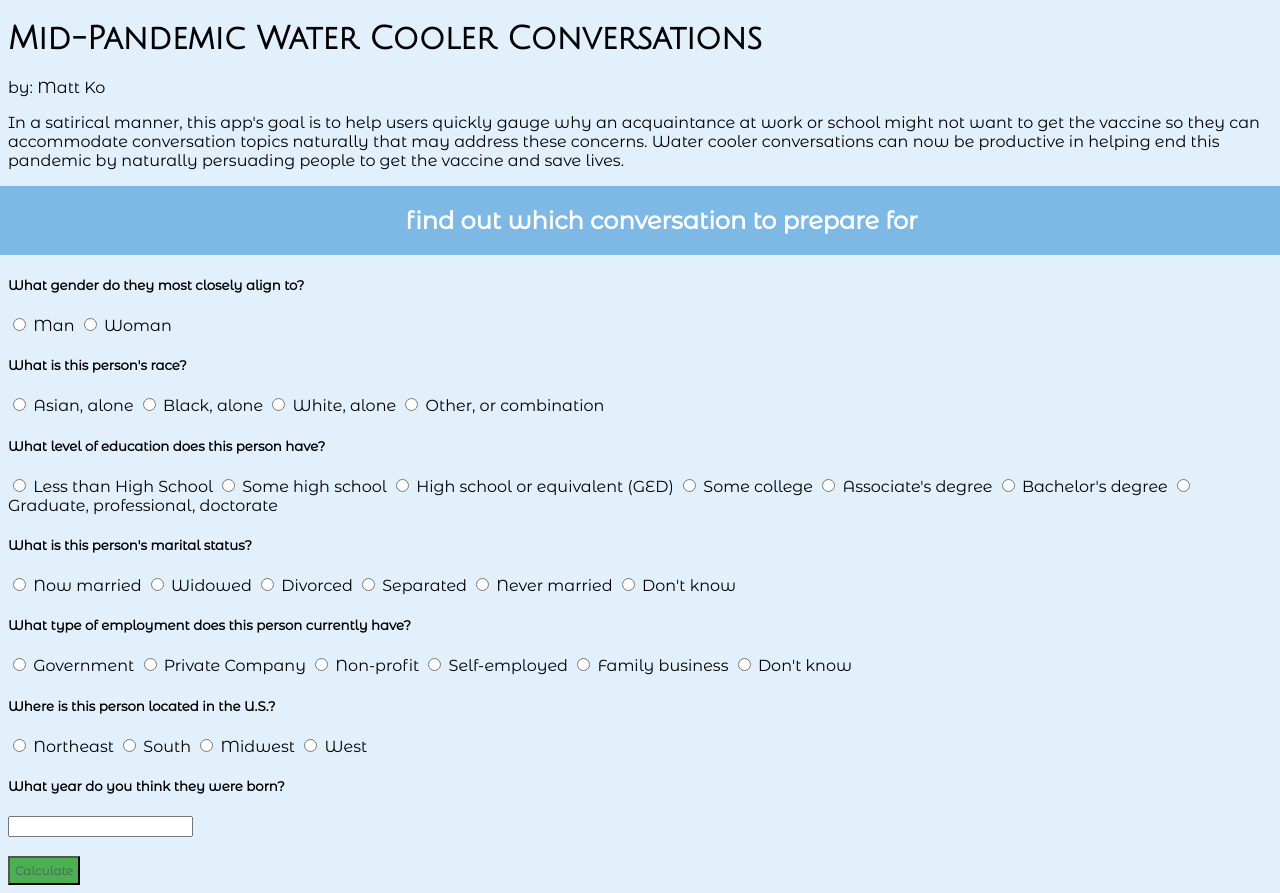
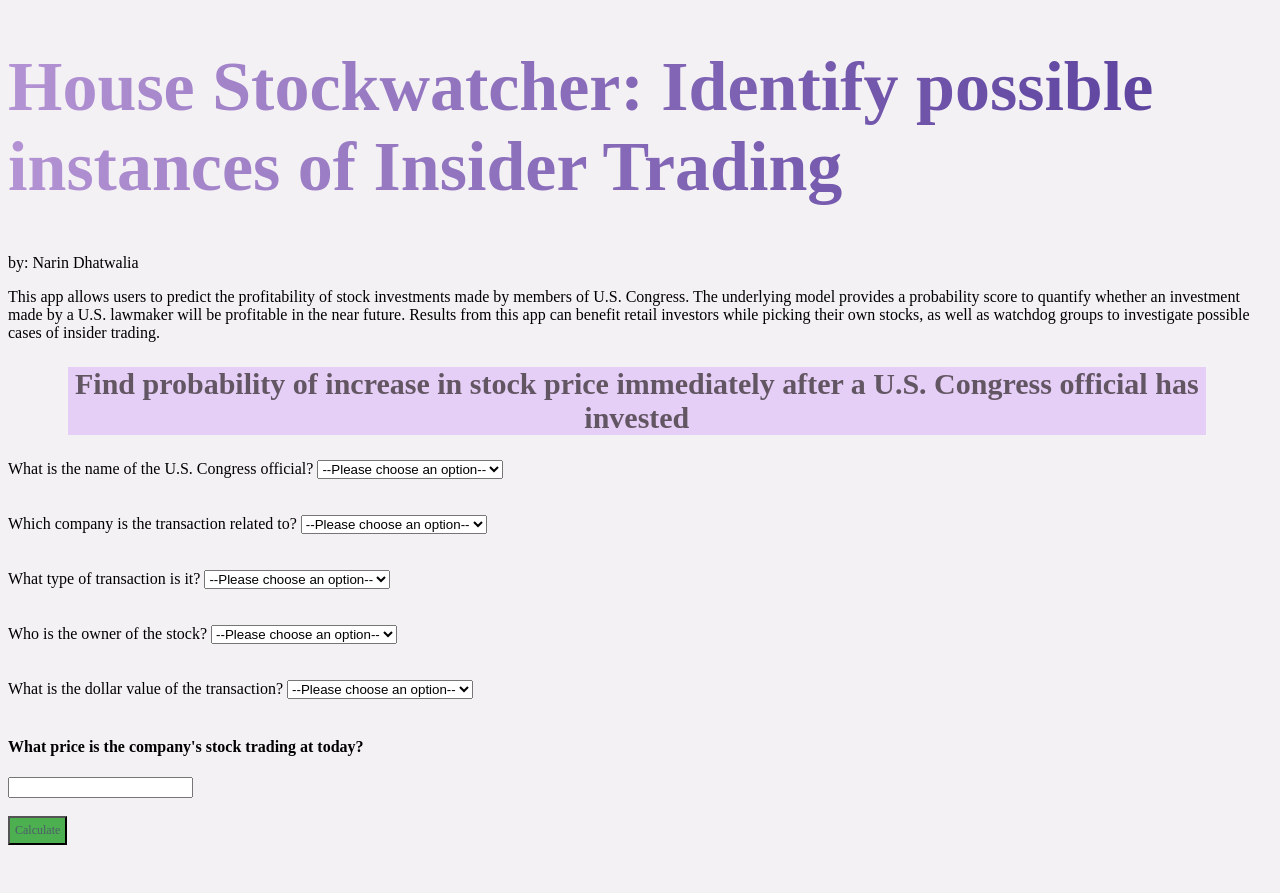
Before and after one commit to MSIA/2022-msia423-Dhatwalia-Narin-project, a Flask app: page / in a window 1280 px wide; the page is wider, and only the part inside the window is pictured. After the commit the page ends 845 px from the top of that part, so only its background shows below. Run offline with Flask 2, Linux system fonts and the light colour scheme; parts of the project's set-up code (start-up, migrations or seed data) failed here and were passed over; some web fonts are replaced.

Commit message:
Add html/css static and templates files

```diff
--- a/app.py
+++ b/app.py
@@ -42,30 +42,39 @@ def home():
 
     if request.method == "POST":
         try:
-            gender = int(request.form["gender"])
-            race = int(request.form["race"])
-            educ = int(request.form["education"])
-            marital = int(request.form["ms"])
-            work = int(request.form["work"])
-            region = int(request.form["region"])
-            cat_vars = [gender, race, educ, marital, work, region]
-            year = int(request.form["year"])
-            prediction = predict_ind(model, enc, cat_vars, year)
-            top3 = np.argsort(prediction)[::-1]  # Gets indices sorted array descending
-            top3 = top3[:3]  # Gets top 3 highest probabilities indexes
-            top3_probs = [np.round(prediction[i], 2) for i in top3]  # Gets top 3 highest probabilities
-            url_for_post = url_for('response_page', class1=top3[0], class2=top3[1],
-                                   class3=top3[2], prob1=top3_probs[0],
-                                   prob2=top3_probs[1], prob3=top3_probs[2])
+            representative = str(request.form["representative"])
+            ticker = str(request.form["ticker"])
+            owner = str(request.form["owner"])
+            type_trans = str(request.form["type"])
+            amount = str(request.form["amount"])
+            cat_vars = [owner, ticker, type_trans, amount, representative]
+            trans_price = float(request.form["trans_price"])
+            prediction = predict_ind(model, enc, cat_vars, trans_price)
+            #print(representative)
+            #print(ticker)
+            #print(owner)
+            #print(type_trans)
+            #print(amount)
+            print(cat_vars)
+            #top3 = np.argsort(prediction)[::-1]  # Gets indices sorted array descending
+            #top3 = top3[:3]  # Gets top 3 highest probabilities indexes
+            #top3_probs = [np.round(prediction[i], 2) for i in top3]  # Gets top 3 highest probabilities
+            #url_for_post = url_for('response_page', class1=top3[0], class2=top3[1],
+            #                       class3=top3[2], prob1=top3_probs[0],
+            #                       prob2=top3_probs[1], prob3=top3_probs[2])
+            url_for_post = url_for('response_page', prob1=prediction)
             logger.info("Prediction submitted from form")
             return redirect(url_for_post)
         except Exception as error:
             logger.error("Error page returned with error: %s", error)
             return render_template('error.html')
 
-@app.route("/response.html/<class1>/<class2>/<class3>/<prob1>/<prob2>/<prob3>",
-           methods=['GET', 'POST'])
-def response_page(class1, class2, class3, prob1, prob2, prob3):
+#@app.route("/response.html/<class1>/<class2>/<class3>/<prob1>/<prob2>/<prob3>",
+#           methods=['GET', 'POST'])
+@app.route("/response.html/<prob1>",
+            methods=['GET', 'POST'])
+#def response_page(class1, class2, class3, prob1, prob2, prob3):
+def response_page(prob1):
     '''Page that displays model predictions and sql table with additional info
     Args:
         class1 (str): number indicating predicted reason number one
@@ -79,12 +88,14 @@ def response_page(class1, class2, class3, prob1, prob2, prob3):
     '''
     if request.method == "GET":
         try:
-            response = response_manager.session.query(Transaction)\
-                                       .filter(Transaction.output.in_([int(class1), int(class2), int(class3)]))
-            probs = [prob1, prob2, prob3]
+            #response = response_manager.session.query(Transaction)\
+            #                           .filter(Transaction.output.in_([int(class1), int(class2), int(class3)]))
+            #probs = [prob1, prob2, prob3]
+            probs = [prob1]
             logger.info("Response page requested")
-            return render_template('response.html', responses=response,
-                                   probabilities=probs)
+            #return render_template('response.html', responses=response,
+            #                      probabilities=probs)
+            return render_template('response.html',  probabilities=probs)
         except Exception as error:
             logger.error("Error getting page: %s", error)
             logger.debug("Make sure to fill entire form")
--- a/app/static/basic.css
+++ b/app/static/basic.css
@@ -4,8 +4,8 @@
 body {
   height: 100%;
   -webkit-font-smoothing: antialiased;
-  font-family: Montserrat Alternates;
-  background-color:#e2f0fb;
+  font-family: "Times New Roman", Times, serif;
+  background-color:#ede8ee91;
 }
 .percentage {
   display: inline-block;
@@ -18,22 +18,29 @@ body {
   vertical-align: top;
 }
 h1 {
-  font-family: Julius Sans One
+  font-size: 70px;
+  font-weight: 600;
+  background-image: linear-gradient(to left, #553c9a, #b393d3);
+  color: transparent;
+  background-clip: text;
+  -webkit-background-clip: text;
 }
 .break{
-  width:105%;
-  height: 25%;
-  background-color:#7EB9E6;
-  margin-left:-10px;
-  display: inline-block;
+  width:90%;
+  height: 55%;
+  background-color:#e5cff7;
+  margin-left:60px;
+  display: block;
   text-align: center;
-  color: white;
+  color: rgba(32, 23, 23, 0.658);
+  font-size: 20px;
+  font-weight: 400;
 }
 .button {
   background-color: #4CAF50;
   color: #4D5D69;
   padding: 5px;
-  font-family: Montserrat Alternates;
+  font-family: "Times New Roman", Times, serif;
   text-align: center;
   text-decoration: none;
   display: inline-block;
--- a/app/templates/error.html
+++ b/app/templates/error.html
@@ -7,7 +7,7 @@
 
 <body>
     <h3>
-         <a href = "{{ url_for('home') }}">Mid-Pandemic App</a>
+         <a href = "{{ url_for('home') }}">Stockwatcher App</a>
     </h3>
 
     <div class="alert alert-danger" role="alert">
--- a/app/templates/index.html
+++ b/app/templates/index.html
@@ -3,100 +3,99 @@
 <head>
     <meta charset="UTF-8">
     <link href="static/basic.css" rel="stylesheet">
-    <link rel="shortcut icon" href="static/icon.ico">
 </head>
 
 <body>
   <div class="title">
     <h1>
-      Mid-Pandemic Water Cooler Conversations
+      House Stockwatcher: Identify possible instances of Insider Trading
     </h1>
-    <p>by: Matt Ko</p>
+    <p>by: Narin Dhatwalia</p>
     <p>
-       In a satirical manner, this app's goal is to help users quickly gauge why
-       an acquaintance at work or school might not want to get the vaccine so
-       they can accommodate conversation topics naturally that may address these
-       concerns. Water cooler conversations can now be productive in helping end
-       this pandemic by naturally persuading people to get the vaccine and save lives.
+      This app allows users to predict the profitability of stock investments made
+      by members of U.S. Congress. The underlying model provides a probability score
+      to quantify whether an investment made by a U.S. lawmaker will be profitable in the near future.
+      Results from this app can benefit retail investors while picking their own stocks,
+      as well as watchdog groups to investigate possible cases of insider trading.
     </p>
   </div>
   <div class="break">
-    <h2>find out which conversation to prepare for</h2>
+    <h2>Find probability of increase in stock price immediately after a U.S. Congress official has invested</h2>
   </div>
   <div class="app">
+
     <form action="{{ url_for('home') }}" method=post class=form>
-      <h5>What gender do they most closely align to?</h5>
-      <input type="radio" name="gender" id="man" value="1">
-      <label for="male">Man</label>
-      <input type="radio" name="gender" id="woman" value="2">
-      <label for="female">Woman</label>
+
+      <label for="representative-select">What is the name of the U.S. Congress official?</label>
+      <select name="representative" id="representative-select">
+         <option value="">--Please choose an option--</option>
+         <option value="Hon_Alan_S_Lowenthal">Alan S Lowenthal</option>
+         <option value="Hon_Dean_Phillips">Dean Phillips</option>
+         <option value="Hon_Donald_Sternoff_Beyer">Donald Sternoff Beyer</option>
+         <option value="Hon_Gilbert_Cisneros">Gilbert Cisneros</option>
+         <option value="Hon_Josh_Gottheimer">Josh Gottheimer</option>
+         <option value="Hon_Kevin_Hern">Kevin Hern</option>
+         <option value="Hon_Kurt_Schrader">Kurt Schrader</option>
+         <option value="Hon_Michael_T_McCaul">Michael T McCaul</option>
+         <option value="Hon_Nancy_Pelosi">Nancy Pelosi</option>
+         <option value="Hon_Rohit_Khanna">Rohit Khanna</option>
+      </select>
       <br>
-      <h5>What is this person's race?</h5>
-      <input type="radio" name="race" id="asian" value="3">
-      <label for="asian">Asian, alone</label>
-      <input type="radio" name="race" id="black" value="2">
-      <label for="black">Black, alone</label>
-      <input type="radio" name="race" id="white" value="1">
-      <label for="white">White, alone</label>
-      <input type="radio" name="race" id="other" value="2">
-      <label for="other">Other, or combination</label>
       <br>
-      <h5>What level of education does this person have?</h5>
-      <input type="radio" name="education" id="one" value="1">
-      <label for="one">Less than High School</label>
-      <input type="radio" name="education" id="two" value="2">
-      <label for="two">Some high school</label>
-      <input type="radio" name="education" id="three" value="3">
-      <label for="three">High school or equivalent (GED)</label>
-      <input type="radio" name="education" id="four" value="4">
-      <label for="four">Some college</label>
-      <input type="radio" name="education" id="five" value="5">
-      <label for="five">Associate's degree</label>
-      <input type="radio" name="education" id="six" value="6">
-      <label for="other">Bachelor's degree</label>
-      <input type="radio" name="education" id="seven" value="7">
-      <label for="seven">Graduate, professional, doctorate</label>
       <br>
-      <h5>What is this person's marital status?</h5>
-      <input type="radio" name="ms" id="one" value="1">
-      <label for="one">Now married</label>
-      <input type="radio" name="ms" id="two" value="2">
-      <label for="two">Widowed</label>
-      <input type="radio" name="ms" id="three" value="3">
-      <label for="three">Divorced</label>
-      <input type="radio" name="ms" id="four" value="4">
-      <label for="four">Separated</label>
-      <input type="radio" name="ms" id="five" value="5">
-      <label for="five">Never married</label>
-      <input type="radio" name="ms" id="six" value="0">
-      <label for="six">Don't know</label>
+      <label for="ticker-select">Which company is the transaction related to?</label>
+      <select name="ticker" id="ticker-select">
+         <option value="">--Please choose an option--</option>
+         <option value="AAPL">Apple</option>
+         <option value="AMZN">Amazon</option>
+         <option value="FB">Facebook</option>
+         <option value="MSFT">Microsoft</option>
+         <option value="NTAP">NetApp</option>
+         <option value="NVDA">NVIDIA</option>
+         <option value="RUN">Sunrun</option>
+         <option value="TSLA">Tesla</option>
+      </select>
       <br>
-      <h5>What type of employment does this person currently have?</h5>
-      <input type="radio" name="work" id="one" value="1">
-      <label for="one">Government</label>
-      <input type="radio" name="work" id="two" value="2">
-      <label for="two">Private Company</label>
-      <input type="radio" name="work" id="three" value="3">
-      <label for="three">Non-profit</label>
-      <input type="radio" name="work" id="four" value="4">
-      <label for="four">Self-employed</label>
-      <input type="radio" name="work" id="five" value="5">
-      <label for="five">Family business</label>
-      <input type="radio" name="work" id="six" value="0">
-      <label for="six">Don't know</label>
       <br>
-      <h5>Where is this person located in the U.S.?</h5>
-      <input type="radio" name="region" id="one" value="1">
-      <label for="one">Northeast</label>
-      <input type="radio" name="region" id="two" value="2">
-      <label for="two">South</label>
-      <input type="radio" name="region" id="three" value="3">
-      <label for="three">Midwest</label>
-      <input type="radio" name="region" id="four" value="4">
-      <label for="four">West</label>
       <br>
-      <h5>What year do you think they were born?</h5>
-      <input type="text" name="year" value="">
+      <label for="type-select">What type of transaction is it?</label>
+      <select name="type" id="type-select">
+         <option value="">--Please choose an option--</option>
+         <option value="purchase">Purchase</option>
+         <option value="sale_full">Full Sale</option>
+         <option value="sale_partial">Partial Sale</option>
+      </select>
+      <br>
+      <br>
+      <br>
+      <label for="owner-select">Who is the owner of the stock?</label>
+      <select name="owner" id="owner-select">
+         <option value="">--Please choose an option--</option>
+         <option value="self">Self</option>
+         <option value="joint">Joint</option>
+         <option value="dependent">Dependent</option>
+         <option value="undisclosed">Undisclosed</option>
+      </select>
+      <br>
+      <br>
+      <br>
+      <label for="amount-select">What is the dollar value of the transaction?</label>
+      <select name="amount" id="amount-select">
+         <option value="">--Please choose an option--</option>
+         <option value="$1,001 -">$1,001 -</option>
+         <option value="$1,001 - $15,000">$1,001 - $15,000</option>
+         <option value="$15,001 - $50,000">$15,001 - $50,000</option>
+         <option value="$50,001 - $100,000">$50,001 - $100,000</option>
+         <option value="$100,001 - $250,000">$100,001 - $250,000</option>
+         <option value="$250,001 - $500,000">$250,001 - $500,000</option>
+         <option value="$500,001 - $1,000,000">$500,001 - $1,000,000</option>
+         <option value="$1,000,001 - $5,000,000">$1,000,001 - $5,000,000</option>
+         <option value="$5,000,001 - $25,000,000">$5,000,001 - $25,000,000</option>
+      </select>
+      <br>
+      <br>
+      <h4>What price is the company's stock trading at today?</h4>
+      <input type="text" name="trans_price" value="">
       <br>
       <br>
       <input type=submit value=Calculate class="button">
```
Also changed, not shown: app/templates/response.html (+0 -35 lines), config/flaskconfig.py (+9 -5 lines), src/train.py (+5 -5 lines), 2 other files.
